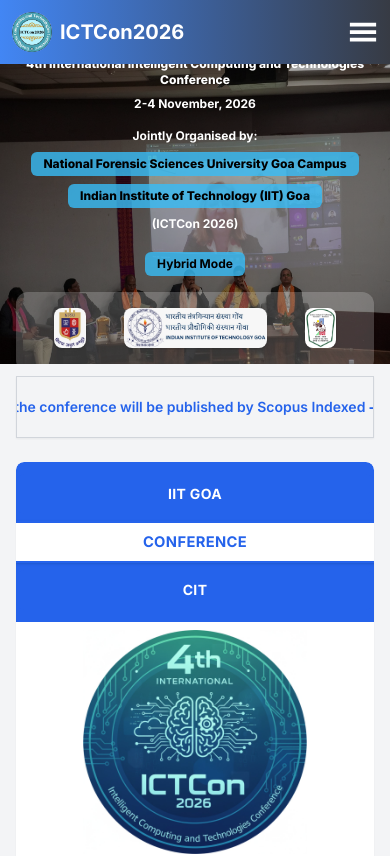
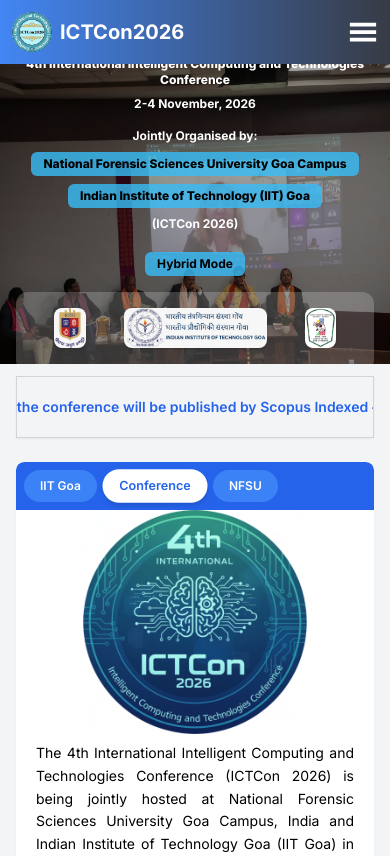
Before and after one commit to ictcon-cit/ictcon_2026, a Next.js app: page / in a window 390 px wide. Shown: the top 856 px of the page. Built offline with nearby package versions, Linux system fonts and the light colour scheme.

Commit message:
Updated home

```diff
--- a/src/components/newui/aboutsection.tsx
+++ b/src/components/newui/aboutsection.tsx
@@ -1,7 +1,9 @@
+"use client";
+
 import { useState } from "react";
 import { FaFilePdf, FaHandPointRight } from "react-icons/fa6";
 
-// All possible about section contents
+// ================= ORIGINAL CONTENT (UNCHANGED) =================
 const aboutContents = {
   iitgoa: {
     title: "ABOUT IIT GOA",
@@ -15,13 +17,6 @@
     imageAlt: "ICTCon Conference Banner",
     description: `The 4th International Intelligent Computing and Technologies Conference (ICTCon 2026) is being jointly hosted at National Forensic Sciences University Goa Campus, India and Indian Institute of Technology Goa (IIT Goa) in collaboration with CIT Kokrajhar, India during 2-4 November, 2026. The aim of the conference (ICTCon-2026) is to provide a platform that brings together academicians, scholars, engineers, industry people, and students to present their original work and exchange their ideas, experiences, tools, and techniques and applications in various domains of computing and technologies.`,
   },
- /* btr: {
-    title: "ABOUT BTR, ASSAM",
-    image: "/images/gate2.jpg",
-    imageAlt: "Bodoland Territorial Region",
-    description: `Bodoland Territorial Region, is an autonomous region in Assam, Northeast India. It made up of four districts on the north bank of the Brahmaputra river, by the foothills of Bhutan and Arunachal Pradesh. It is administered by an elected body known as the Bodoland Territorial Council which came into existence under the terms of a peace agreement signed in February 2003 and its autonomy was further extended by an agreement signed in 27th of January 2020. The region covers an area of over nine thousand square kilometres and is predominantly inhabited by the Bodo people and other indigenous communities of Assam.`,
-  }, */
-
   cit: {
     title: "ABOUT NFSU GOA",
     image: "/images/NFSU_LOGO.jpeg",
@@ -32,46 +27,67 @@
 
 type AboutSectionKey = keyof typeof aboutContents;
 
+// ================= COMPONENT =================
 export default function AboutSection() {
   const [currentSection, setCurrentSection] =
     useState<AboutSectionKey>("conference");
+
   const aboutContent = aboutContents[currentSection];
 
   return (
     <div className="flex flex-col gap-4">
       <div className="flex flex-col lg:flex-row gap-4 lg:gap-6">
+
+        {/* ================= LEFT ================= */}
         <div className="flex flex-col flex-1 lg:flex-[4] bg-white overflow-hidden shadow-sm rounded-lg">
-          {/* Section tab indicator inside the content container */}
-          <div className="flex flex-col sm:flex-row items-center justify-center gap-2 bg-blue-600 py-3 sm:py-4 rounded-t-lg mb-2">
+
+          {/* ===== DESKTOP (UNCHANGED) ===== */}
+          <div className="hidden sm:flex flex-row items-center justify-center gap-2 bg-blue-600 py-4 rounded-t-lg mb-2">
             {Object.entries(aboutContents).map(([key, value]) => (
               <button
                 key={key}
                 onClick={() => setCurrentSection(key as AboutSectionKey)}
-                className={`px-3 sm:px-5 py-2 rounded-lg font-bold transition-colors duration-200 focus:outline-none tracking-wide text-sm sm:text-base w-full sm:w-auto
+                className={`px-5 py-2 rounded-lg font-bold transition-colors duration-200 tracking-wide text-sm
                   ${
                     currentSection === key
                       ? "bg-white text-blue-600 shadow border-2 border-blue-600 scale-105"
                       : "bg-blue-600 text-white hover:bg-blue-800 border-2 border-transparent"
                   }`}
-                style={{ minWidth: 0 }}
               >
-                <span className="hidden sm:inline">{value.title}</span>
-                <span className="sm:hidden">
-                  {key === "cit"
-                    ? "CIT"
-                    : key === "conference"
-                    ? "CONFERENCE"
-                    : key === "btr"
-                    ? "BTR"
-                    : key === "iitgoa"
-                    ? "IIT GOA"
-                    : key}
-                </span>
+                {value.title}
               </button>
             ))}
           </div>
 
+          {/* ===== MOBILE ONLY IMPROVEMENT ===== */}
+          <div className="sm:hidden w-full overflow-x-auto bg-blue-600 rounded-t-lg">
+            <div className="flex gap-2 px-2 py-2 min-w-max">
+              {Object.entries(aboutContents).map(([key]) => (
+                <button
+                  key={key}
+                  onClick={() => setCurrentSection(key as AboutSectionKey)}
+                  className={`px-4 py-2 rounded-full font-semibold whitespace-nowrap transition-all duration-200 text-xs
+                    ${
+                      currentSection === key
+                        ? "bg-white text-blue-600 shadow-md scale-105"
+                        : "bg-blue-500 text-white hover:bg-blue-700"
+                    }`}
+                >
+                  {key === "cit"
+                    ? "NFSU"
+                    : key === "conference"
+                    ? "Conference"
+                    : key === "iitgoa"
+                    ? "IIT Goa"
+                    : key}
+                </button>
+              ))}
+            </div>
+          </div>
+
+          {/* ===== CONTENT (UNCHANGED) ===== */}
           <div className="flex flex-col gap-2 items-center justify-start text-center text-lg sm:text-xl text-black px-3 sm:px-5">
+
             <img
               src={aboutContent.image}
               className={
@@ -85,14 +101,17 @@
               }
               alt={aboutContent.imageAlt}
             />
+
             <p className="text-justify text-sm sm:text-base lg:text-lg text-justify-start leading-relaxed mb-2 px-2 sm:px-0">
               {aboutContent.description}
             </p>
           </div>
         </div>
 
+        {/* ================= RIGHT (UNCHANGED) ================= */}
         <div className="w-full lg:w-[40%] shadow-lg bg-white overflow-hidden rounded-lg">
           <div className="p-3 sm:p-5">
+
             <div className="text-center w-full mb-4">
               <a
                 href="/CFP_ICTCon 2026_new.pdf"
@@ -101,19 +120,20 @@
                 className="text-white bg-blue-600 hover:bg-blue-800 font-bold py-3 sm:py-4 px-3 sm:px-4 rounded-lg inline-flex items-center justify-center shadow-sm transition duration-300 ease-in-out transform hover:scale-105 w-full uppercase text-sm sm:text-base"
                 download
               >
-                <FaFilePdf className="mr-2 text-base sm:text-lg" />
+                <FaFilePdf className="mr-2" />
                 Call for Papers
               </a>
             </div>
+
             <h2 className="text-2xl sm:text-3xl font-bold mb-4 sm:mb-6 text-center">
               Proceedings By
             </h2>
+
             <div className="flex justify-center mb-6 sm:mb-10">
               <a
                 href="https://www.springer.com/series/7899"
                 target="_blank"
                 rel="noopener noreferrer"
-                className="transform transition-transform duration-300 hover:scale-105"
               >
                 <img
                   src="/images/springer.webp"
@@ -122,23 +142,26 @@
                 />
               </a>
             </div>
+
             <div className="mb-4 sm:mb-6 text-center">
               <h3 className="text-xl sm:text-2xl font-semibold mb-2">
                 Last Date of Paper Submission
               </h3>
               <p className="font-bold text-base sm:text-lg text-green-700 mb-3 sm:mb-4">
-               5th May, 2026  <span className="text-xs"></span>
+                5th May, 2026
               </p>
+
               <a
                 href="https://cmt3.research.microsoft.com/ICTCon2026"
                 target="_blank"
                 rel="noopener noreferrer"
-                className="text-blue-500 underline flex items-center justify-center hover:text-blue-700 hover:underline text-sm sm:text-base"
+                className="text-blue-500 underline flex items-center justify-center hover:text-blue-700 text-sm sm:text-base"
               >
                 <FaHandPointRight className="mr-2" />
                 Submit your paper here
               </a>
             </div>
+
             <div className="text-center">
               <h3 className="text-xl sm:text-2xl font-semibold">
                 Date of Conference
@@ -147,11 +170,13 @@
                 (Hybrid mode)
               </p>
               <p className="text-base sm:text-lg font-bold text-red-600 mb-4">
-                2-4 November, 2026
+                2–4 November, 2026
               </p>
             </div>
+
           </div>
         </div>
+
       </div>
     </div>
   );
```
